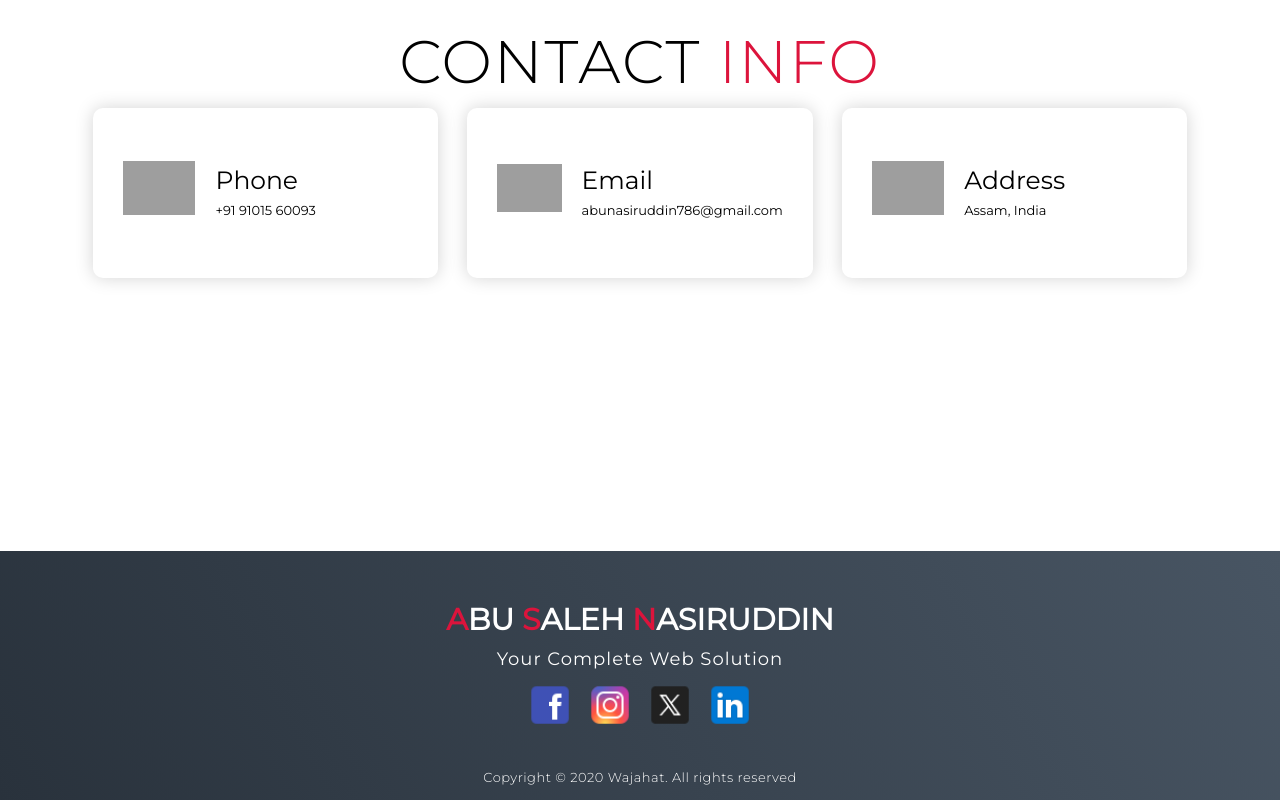
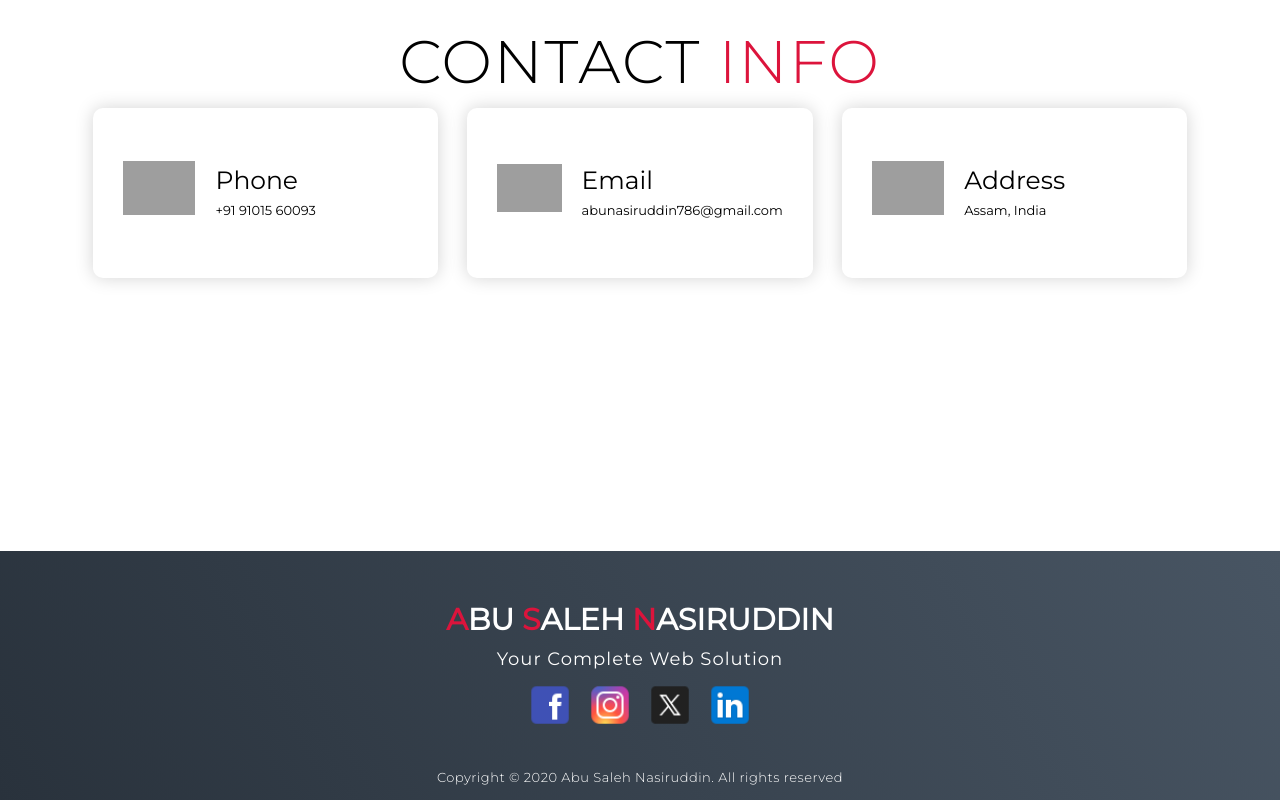
Before and after one commit to abunasiruddin/abu-nasiruddin-portfolio, a plain HTML site: page index.html in a window 1280 px wide. Shown: the part 5065-5865 px from the top of the page. Drawn offline with Linux system fonts and the light colour scheme; grey boxes are pictures that could not be loaded.

Commit message:
Update index.html

```diff
--- a/index.html
+++ b/index.html
@@ -243,7 +243,7 @@
           <a href="https://www.linkedin.com/in/abu-saleh-nasiruddin-aa4791271/" target="_blank"><img src="img/linkedin.png" /></a>
         </div>
       </div>
-      <p>Copyright © 2020 Wajahat. All rights reserved</p>
+      <p>Copyright © 2020 Abu Saleh Nasiruddin. All rights reserved</p>
     </div>
   </section>
   <!-- End Footer -->
```
